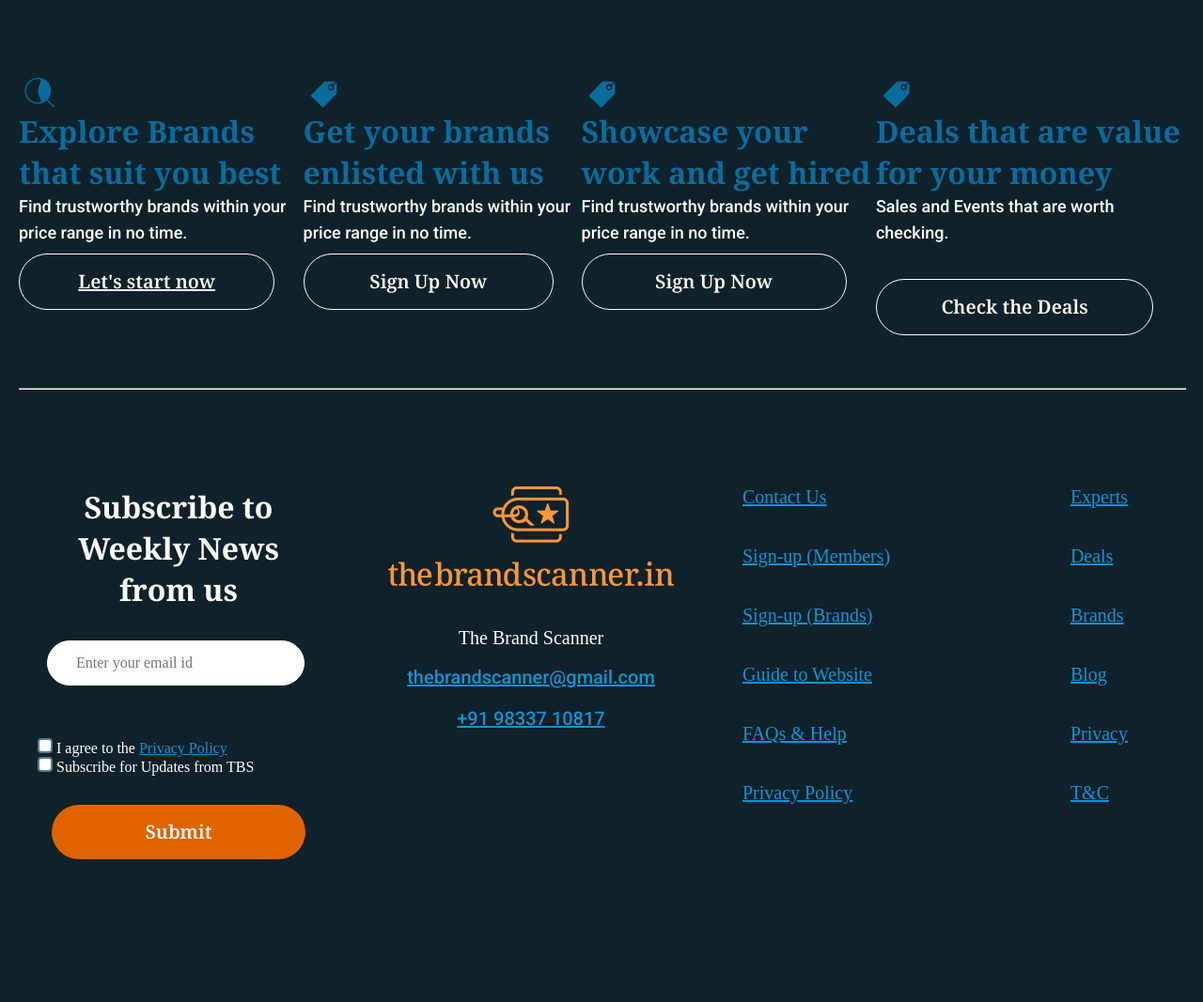
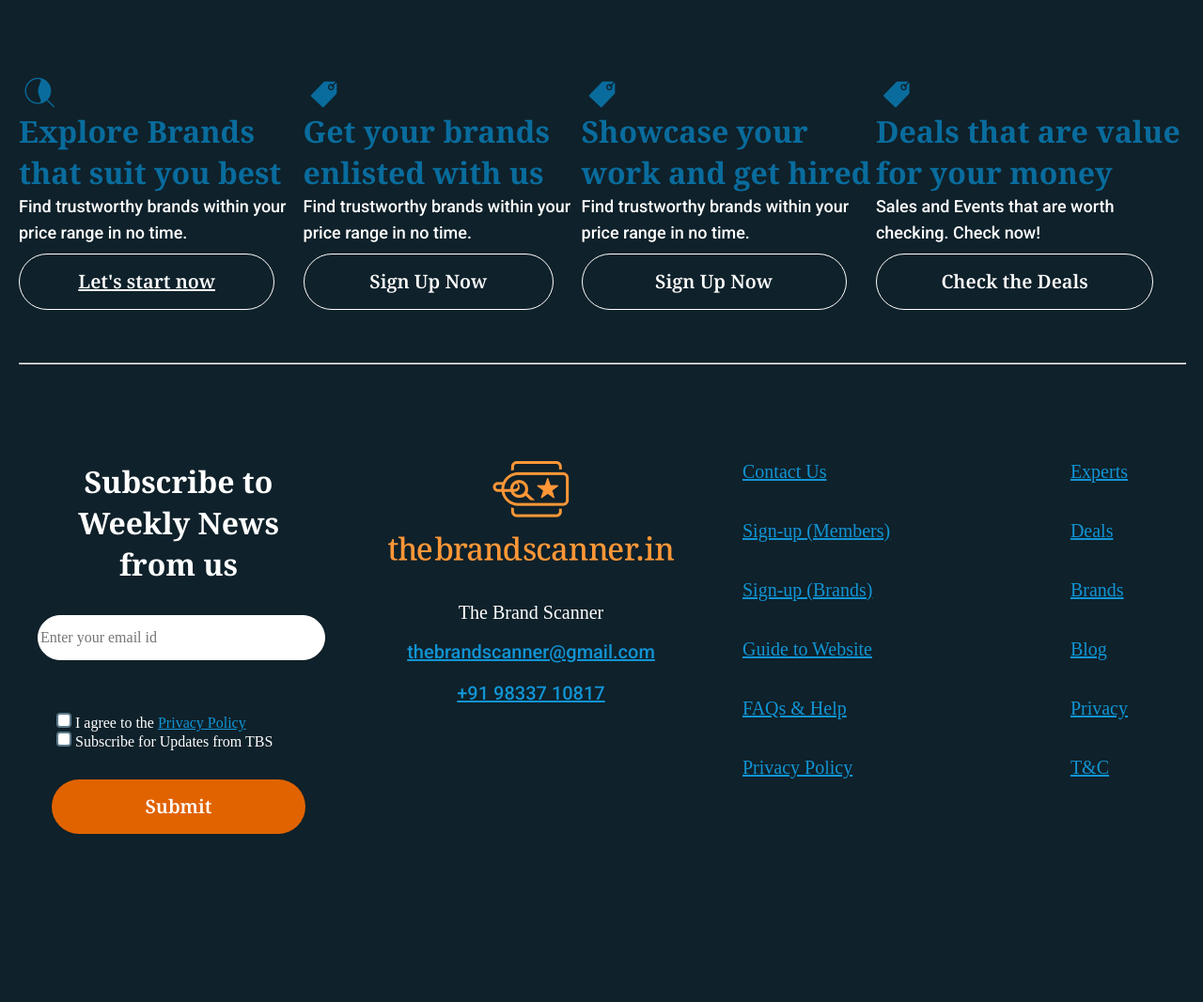
Before and after one commit to phantom0109/Brand_Scanner, a Django app: page / in a window 1280 px wide; the page is wider, and only the part inside the window is pictured. Shown: the part 3935-5002 px from the top of that part at 94% size. Run offline with Django 4.2, Linux system fonts and the light colour scheme; some libraries are stand-ins or nearby versions; some web fonts are replaced.

Commit message:
8.4.2023_response modify

```diff
--- a/templates/base.html
+++ b/templates/base.html
@@ -27,7 +27,7 @@
       <input type="text" id="search-bar" placeholder="Search Brands or Experts " />
       <a href="#"></a>
     </form>
-    <svg class="ham hamRotate ham4 hide-on-desktop" viewBox="0 0 100 100" width="80"
+    <svg class="ham hamRotate ham4 hide-on-desktop show-on-mobile" viewBox="0 0 100 100" width="80"
       onclick="this.classList.toggle('active')">
       <path class="line top" d="m 70,33 h -40 c 0,0 -8.5,-0.149796 -8.5,8.5 0,8.649796 8.5,8.5 8.5,8.5 h 20 v -20" />
       <path class="line middle" d="m 70,50 h -40" />
@@ -73,10 +73,12 @@
         <div class="roboto white size-18 weight-500 line-height-28">
           Find trustworthy brands within your price range in no time.
         </div>
+        <div>
         <button class="width-90 margin-bottom-32 background-transparent border-white margin-top-8">
           <a class="noto-sherif weight-600 size-20 line-height-28 white"
             href="{% url 'brand:brand_listing_default' %}">Let's start now</a>
         </button>
+        </div>
       </div>
 
       <div class="margin-bottom-16 margin-top-75">
@@ -114,8 +116,8 @@
           <i style="color: #096c9d" class="width-30 size-32 icon-brand-tag"></i>
         </div>
         <div class="footer-h1">Deals that are value for your money</div>
-        <div class="roboto white size-18 weight-500 line-height-28 margin-bottom-35-adj">
-          Sales and Events that are worth checking.
+        <div class="roboto white size-18 weight-500 line-height-28">
+          Sales and Events that are worth checking. Check now!
         </div>
         <button class="width-90 margin-bottom-32 background-transparent border-white margin-top-8">
           <div class="noto-sherif weight-600 size-20 line-height-28 white">
--- a/www/css/main.css
+++ b/www/css/main.css
@@ -117,14 +117,16 @@
 }
 
 .email-box{
-    width: 80%;
-    margin-left: 10px;
+    width: 100%;
     border-radius: 30px;
     border: 1px solid #FFFFFF;
     height: 44px;
     color: black;
     background: #FFFFFF;
-    padding-left: 30px;
+}
+
+.privacy-policy{
+    padding-left : 20px;
 }
 
 input#search-bar-white {
@@ -461,6 +463,11 @@
     display: none;
 }
 
+.show-on-mobile {
+    position: absolute;
+    right: 10px;
+}
+
 .filter-container-margin {
     margin-top: 0px;
     margin-left: 0px;
@@ -572,7 +579,7 @@
 
 .subscribe-container {
     height: 56px;
-    width: 695px;
+    /* width: 695px; */
     left: 0px;
     top: 0px;
     border-radius: 30px;
@@ -590,13 +597,17 @@
 @media (min-width: 400px) {}
 
 /* Larger than phablet */
-@media (min-width: 550px) {}
+@media (min-width: 767px) {
+
+}
 
 /* Larger than tablet */
-@media (min-width: 750px) {}
+@media (min-width: 992px) {
+
+}
 
 /* Larger than desktop */
-@media (min-width: 1000px) {
+@media (min-width: 1200px) {
 
     footer{
         padding-left: 20px;
```
Also changed, not shown: requirements.txt (added, +100 -0 lines), README.md.
